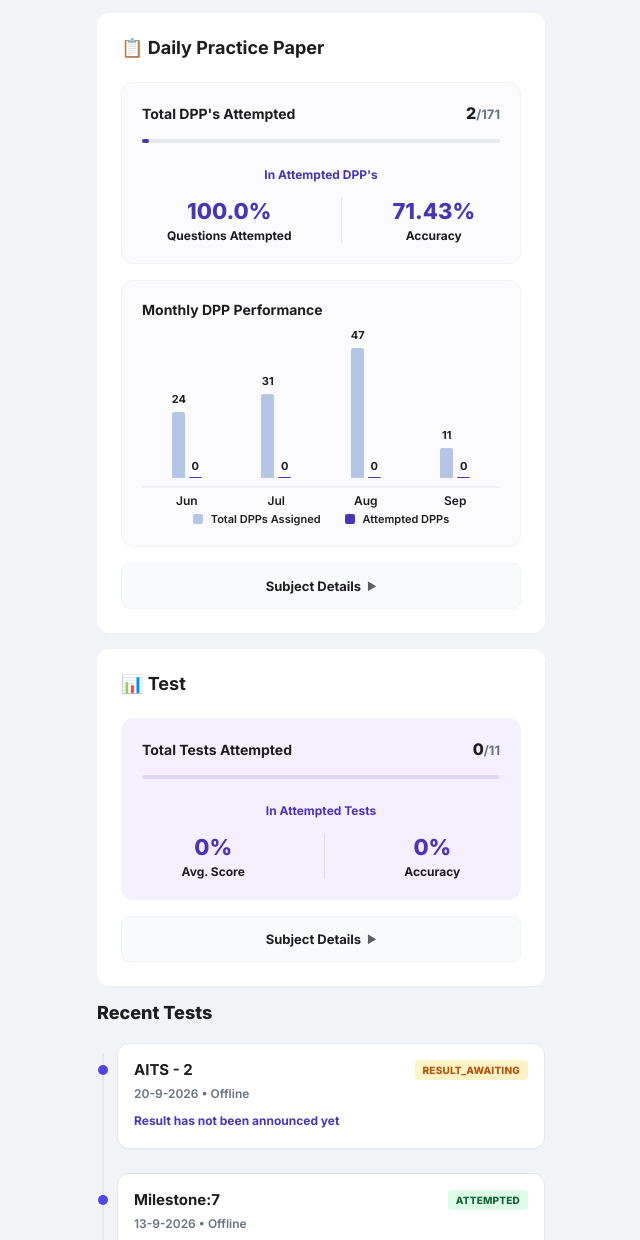
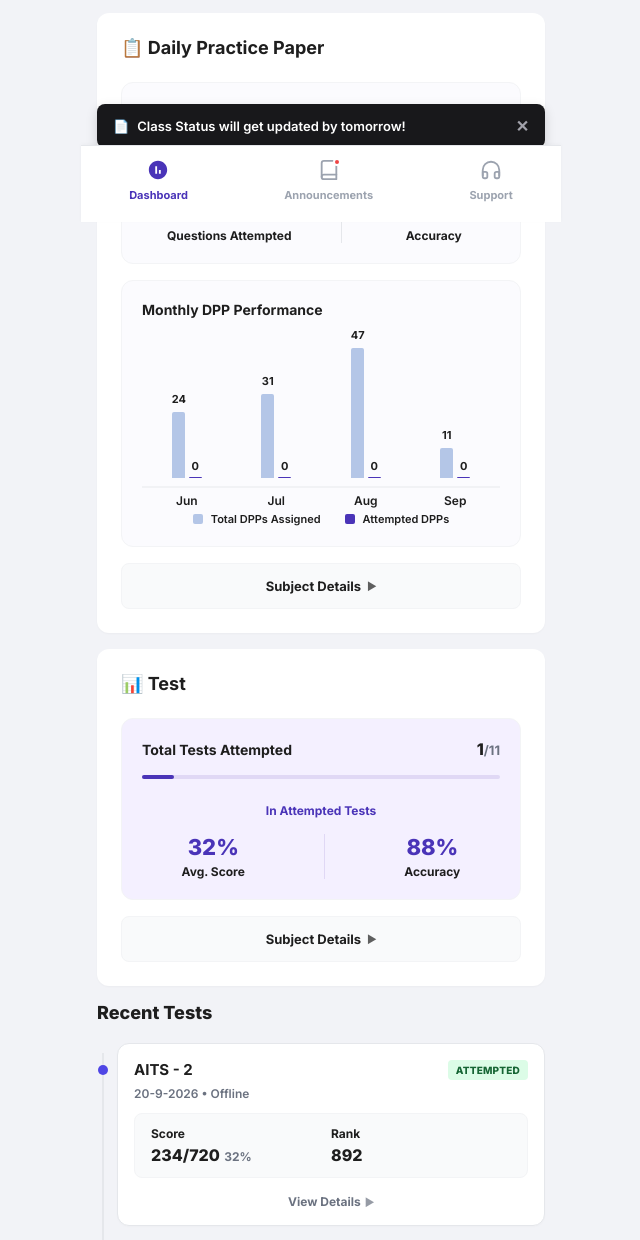
Before and after one commit to yashraj596401-del/Pww, a plain HTML site: page index.html in a window 1280 px wide. Shown: the part 578-1818 px from the top of the page, without its empty margins (319-959 px from the left). Drawn offline with Linux system fonts and the light colour scheme.

Commit message:
Update index.html

```diff
--- a/index.html
+++ b/index.html
@@ -27,7 +27,7 @@
   * { box-sizing: border-box; margin: 0; padding: 0; font-family: 'Inter', sans-serif; -webkit-tap-highlight-color: transparent; }
   body { background-color: var(--bg-color); color: var(--text-primary); }
 
-  .app-container { max-width: 480px; margin: 0 auto; background: var(--bg-color); min-height: 100vh; padding-bottom: 40px; position: relative; }
+  .app-container { max-width: 480px; margin: 0 auto; background: var(--bg-color); min-height: 100vh; padding-bottom: 90px; position: relative; }
 
   /* Top Alert Banner */
   .info-banner { background-color: #3f3f46; color: white; padding: 12px 16px; font-size: 13px; font-weight: 500; display: flex; align-items: flex-start; justify-content: space-between; gap: 12px; }
@@ -130,7 +130,6 @@
   .badge-missed { background: var(--danger-bg); color: var(--danger-text); }
 
   .test-meta { font-size: 12px; color: var(--text-secondary); font-weight: 600; margin-bottom: 12px; }
-  .test-msg { font-size: 12px; font-weight: 700; color: var(--primary-color); margin-bottom: 4px; }
 
   .test-stats-box { background: #f9fafb; border-radius: 8px; padding: 12px 16px; display: flex; margin-bottom: 16px; border: 1px solid #f3f4f6; }
   .ts-col { flex: 1; }
@@ -139,12 +138,28 @@
   .ts-sub { font-size: 12px; color: var(--text-secondary); font-weight: 700; }
 
   .test-view-link { text-align: center; font-size: 12px; font-weight: 700; color: var(--text-secondary); display: flex; align-items: center; justify-content: center; gap: 4px; }
+
+  /* Toast Notification */
+  .toast-container { position: fixed; bottom: 74px; width: 100%; max-width: 480px; padding: 0 16px; z-index: 90; display: flex; justify-content: center; }
+  .toast { background: #18181b; color: white; border-radius: 8px; padding: 12px 16px; display: flex; justify-content: space-between; align-items: center; width: 100%; font-size: 13px; font-weight: 600; box-shadow: 0 4px 12px rgba(0,0,0,0.15); }
+  .toast-close { color: #a1a1aa; cursor: pointer; font-size: 16px; font-weight: bold; margin-left: 12px; }
+
+  /* Bottom Navigation */
+  .bottom-nav { position: fixed; bottom: 0; width: 100%; max-width: 480px; background: white; display: flex; justify-content: space-around; padding: 12px 0 20px; border-top: 1px solid #e5e7eb; z-index: 100; box-shadow: 0 -1px 4px rgba(0,0,0,0.03); }
+  .nav-item { display: flex; flex-direction: column; align-items: center; gap: 6px; font-size: 11px; font-weight: 700; color: #9ca3af; cursor: pointer; }
+  .nav-item.active { color: var(--primary-color); }
+  .nav-icon { width: 24px; height: 24px; display: flex; align-items: center; justify-content: center; position: relative; }
+  .nav-icon svg { width: 22px; height: 22px; stroke: currentColor; fill: none; stroke-width: 2; stroke-linecap: round; stroke-linejoin: round; }
+  .nav-item.active .nav-icon svg { fill: currentColor; stroke: none; }
+  .notif-dot { width: 8px; height: 8px; background: #ef4444; border-radius: 50%; position: absolute; top: 0; right: 0; border: 2px solid white; }
+
 </style>
 </head>
 <body>
 
 <div class="app-container">
 
+  <!-- Info Banner -->
   <div class="info-banner">
     <div class="info-content">
       <div class="info-icon">i</div>
@@ -153,6 +168,7 @@
     <div class="close-btn">✕</div>
   </div>
 
+  <!-- Attendance Card -->
   <div class="card">
     <div class="section-title">
       📅 Attendance
@@ -225,6 +241,7 @@
     </div>
   </div>
 
+  <!-- Daily Practice Paper Card -->
   <div class="card">
     <div class="section-title">
       📋 Daily Practice Paper
@@ -252,6 +269,7 @@
       </div>
     </div>
 
+    <!-- Monthly Chart -->
     <div class="chart-container">
       <div class="chart-title">Monthly DPP Performance</div>
       <div class="bar-chart">
@@ -285,6 +303,7 @@
     <button class="btn-details">Subject Details <span class="arrow-right">▶</span></button>
   </div>
 
+  <!-- Test Card -->
   <div class="card">
     <div class="section-title">
       📊 Test
@@ -293,20 +312,24 @@
     <div class="inner-panel test-inner-panel">
       <div class="panel-header">
         <div class="panel-title">Total Tests Attempted</div>
-        <div><span class="panel-val">0</span><span class="panel-val-total">/11</span></div>
+        <!-- Updated to 1 to account for AITS-2 -->
+        <div><span class="panel-val">1</span><span class="panel-val-total">/11</span></div>
       </div>
       <div class="progress-bar-bg test-progress-bg">
-        <div class="progress-bar-fill" style="width: 0%;"></div>
+        <!-- Updated width to show progress -->
+        <div class="progress-bar-fill" style="width: 9%;"></div>
       </div>
       <div class="panel-subtitle">In Attempted Tests</div>
       <div class="panel-stats">
         <div>
-          <div class="panel-stat-val">0%</div>
+          <!-- Simulated realistic stat -->
+          <div class="panel-stat-val">32%</div>
           <div class="panel-stat-label">Avg. Score</div>
         </div>
         <div class="divider-v test-progress-bg"></div>
         <div>
-          <div class="panel-stat-val">0%</div>
+          <!-- Simulated realistic stat -->
+          <div class="panel-stat-val">88%</div>
           <div class="panel-stat-label">Accuracy</div>
         </div>
       </div>
@@ -317,20 +340,34 @@
 
   <div class="recent-header">Recent Tests</div>
 
+  <!-- Timeline List -->
   <div class="timeline">
 
+    <!-- Item 1 (AITS - 2 Modified to Realistic 'ATTEMPTED' State) -->
     <div class="test-card-wrap">
       <div class="timeline-dot"></div>
       <div class="test-card">
         <div class="test-header">
           <div class="test-title">AITS - 2</div>
-          <div class="badge badge-awaiting">RESULT_AWAITING</div>
+          <div class="badge badge-attempted">ATTEMPTED</div>
         </div>
         <div class="test-meta">20-9-2026 &bull; Offline</div>
-        <div class="test-msg">Result has not been announced yet</div>
+
+        <div class="test-stats-box">
+          <div class="ts-col">
+            <div class="ts-label">Score</div>
+            <div><span class="ts-val">234/720</span> <span class="ts-sub">32%</span></div>
+          </div>
+          <div class="ts-col">
+            <div class="ts-label">Rank</div>
+            <div class="ts-val">892</div>
+          </div>
+        </div>
+        <div class="test-view-link">View Details <span class="arrow-right">▶</span></div>
       </div>
     </div>
 
+    <!-- Item 2 -->
     <div class="test-card-wrap">
       <div class="timeline-dot"></div>
       <div class="test-card">
@@ -354,6 +391,7 @@
       </div>
     </div>
 
+    <!-- Item 3 -->
     <div class="test-card-wrap">
       <div class="timeline-dot"></div>
       <div class="test-card">
@@ -365,6 +403,7 @@
       </div>
     </div>
 
+    <!-- Item 4 -->
     <div class="test-card-wrap">
       <div class="timeline-dot"></div>
       <div class="test-card">
@@ -389,6 +428,40 @@
     </div>
 
   </div>
+
+  <!-- Toast Notification -->
+  <div class="toast-container">
+    <div class="toast">
+      <div style="display:flex; align-items:center; gap:8px;">
+        📄 <span>Class Status will get updated by tomorrow!</span>
+      </div>
+      <div class="toast-close">✕</div>
+    </div>
+  </div>
+
+  <!-- Bottom Navigation -->
+  <div class="bottom-nav">
+    <div class="nav-item active">
+      <div class="nav-icon">
+        <svg viewBox="0 0 24 24"><path d="M12 2C6.48 2 2 6.48 2 12s4.48 10 10 10 10-4.48 10-10S17.52 2 12 2zm-1 14H9V8h2v8zm4 0h-2v-4h2v4z"/></svg>
+      </div>
+      Dashboard
+    </div>
+    <div class="nav-item">
+      <div class="nav-icon">
+        <svg viewBox="0 0 24 24"><path d="M4 19.5A2.5 2.5 0 0 1 6.5 17H20"></path><path d="M6.5 2H20v20H6.5A2.5 2.5 0 0 1 4 19.5v-15A2.5 2.5 0 0 1 6.5 2z"></path></svg>
+        <div class="notif-dot"></div>
+      </div>
+      Announcements
+    </div>
+    <div class="nav-item">
+      <div class="nav-icon">
+        <svg viewBox="0 0 24 24"><path d="M3 18v-6a9 9 0 0 1 18 0v6"></path><path d="M21 19a2 2 0 0 1-2 2h-1a2 2 0 0 1-2-2v-3a2 2 0 0 1 2-2h3zM3 19a2 2 0 0 0 2 2h1a2 2 0 0 0 2-2v-3a2 2 0 0 0-2-2H3z"></path></svg>
+      </div>
+      Support
+    </div>
+  </div>
+
 </div>
 
 </body>
```
